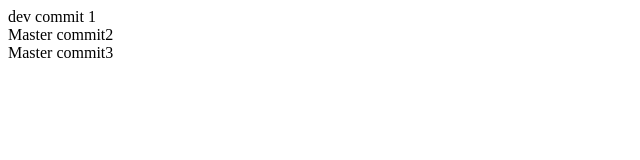
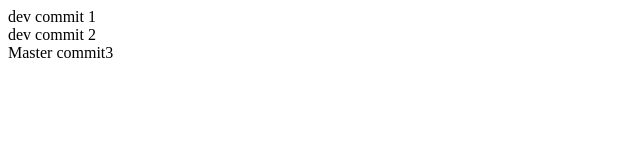
Before and after one commit to Shherardd/GitWorkflow, a website: page src/views/index.html in a window 1280 px wide. Shown: the full height of the page, 0-640 px from the left. Drawn offline with Linux system fonts and the light colour scheme.

Commit message:
dev commit 2

```diff
--- a/src/views/index.html
+++ b/src/views/index.html
@@ -7,7 +7,7 @@
 </head>
 <body>
     <div class="master">dev commit 1</div>
-    <div class="master">Master commit2</div>
+    <div class="master">dev commit 2</div>
     <div class="master">Master commit3</div>
 
 </body>
```
